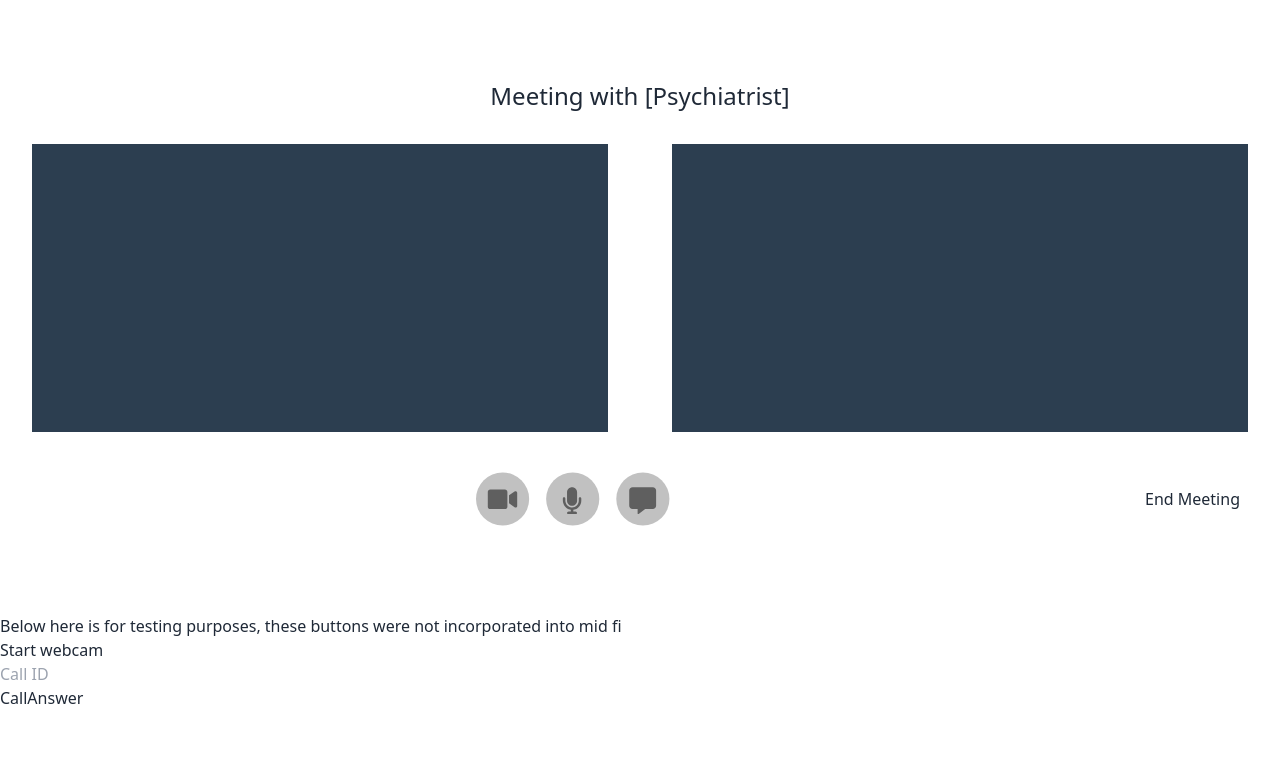
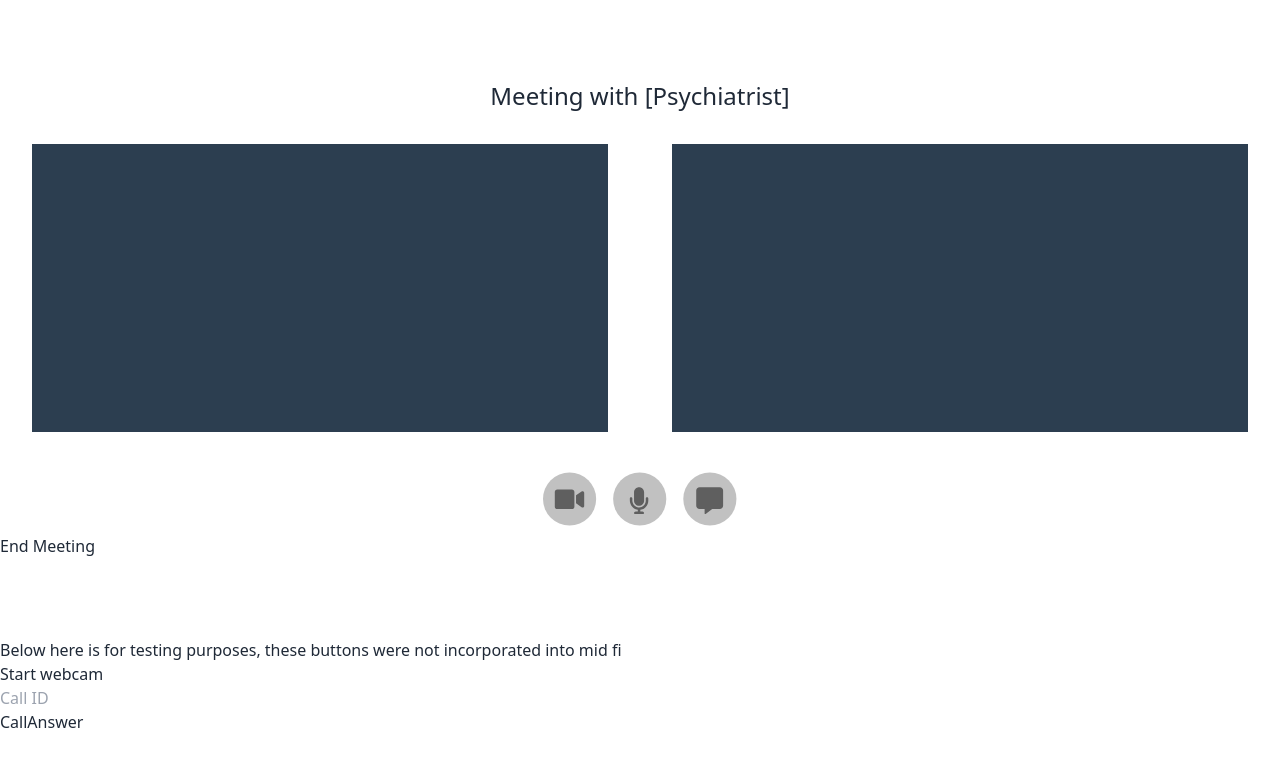
Before and after one commit to cornellh4i/okb-hope, a Next.js app in the folder frontend/: page /video-chat in a window 1280 px wide. Shown: the top 766 px of the page. Built offline with nearby package versions, Linux system fonts and the light colour scheme; no server answers.

Commit message:
centered button

```diff
--- a/frontend/src/components/VideoChat.tsx
+++ b/frontend/src/components/VideoChat.tsx
@@ -336,8 +336,8 @@ const VideoChat: React.FC = () => {
         <video ref={webcamVideo} autoPlay muted playsInline className="w-1/2 m-8 bg-[#2c3e50]" />
         <video ref={remoteVideo} autoPlay playsInline className="w-1/2 m-8 bg-[#2c3e50]" />
       </div>
-      <div className="media-controls flex flex-row items-center justify-between" dir="ltr">
-        <div className="media-buttons flex ml-auto me-auto">
+      <div className="media-controls" dir="ltr">
+        <div className="media-buttons flex ml-auto me-auto justify-center items-center ">
           <button ref={toggleVideoButton} onClick={toggleVideo} className="video m-2">
             <Video />
           </button>
```
Also changed, not shown: 2 other files (tests, documents, lock files or other folders).
